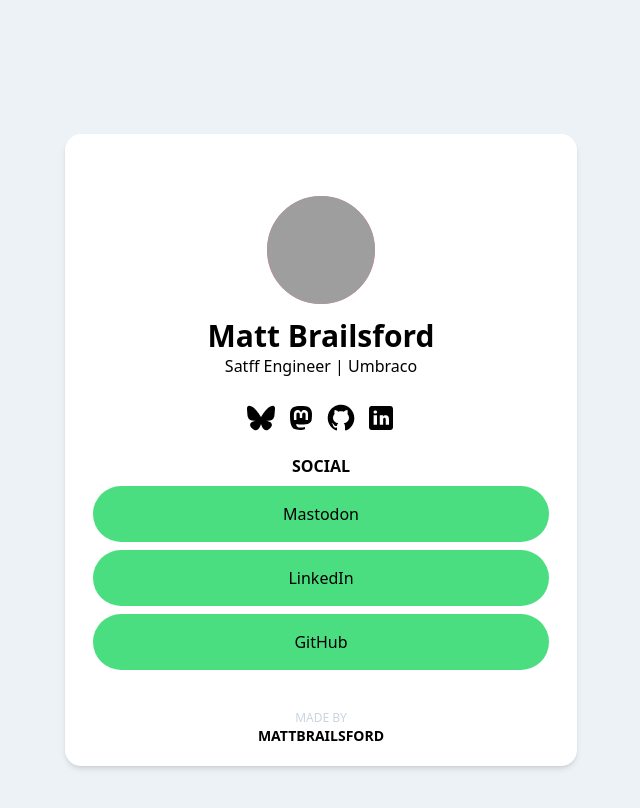
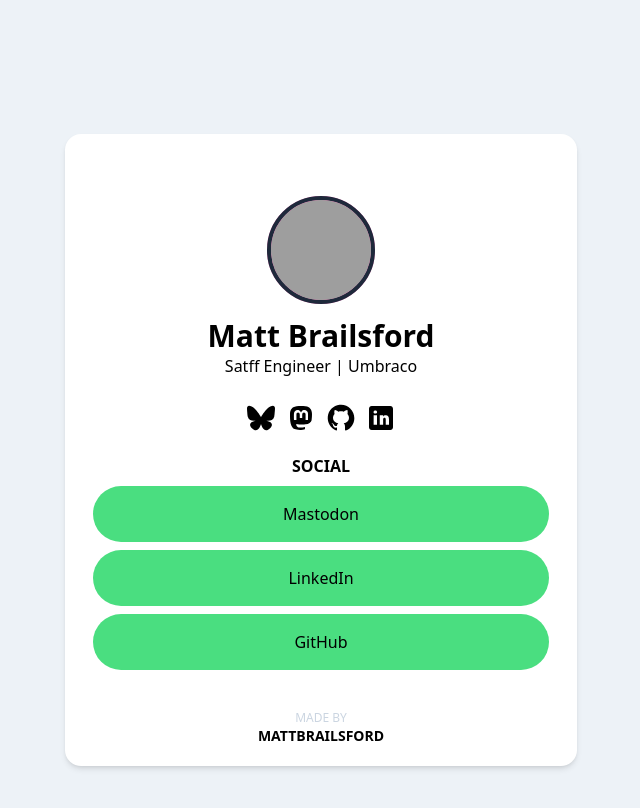
Before and after one commit to mattbrailsford/bio, a Jekyll site: the page built from docs/index.md, in a window 1280 px wide. Shown: the top 808 px of the page, without its empty margins (319-959 px from the left). Built offline with Jekyll 4.4.1, drawn with Linux system fonts in a browser that asks for light colours; nearby versions of some CDN libraries; grey boxes are pictures that could not be loaded.

Commit message:
Added border to avatar

```diff
--- a/docs/_layouts/default.html
+++ b/docs/_layouts/default.html
@@ -35,7 +35,7 @@
         <div class="relative flex h-32 w-full justify-center">
             <div class="absolute flex h-32 w-full justify-center md:rounded-xl"></div>
             <div class="absolute -bottom-12 flex h-[120px] w-[120px] rounded-full border-[6px] border-white bg-pink-400 dark:!border-navy-700">
-                <img class="h-full w-full rounded-full" src='https://cdn.masto.host/umbracocommunitysocial/accounts/avatars/110/588/932/286/986/820/original/896a9604ea8cd43d.png' alt="" />
+                <img class="h-full w-full rounded-full border-4 border-slate-800" src='https://cdn.masto.host/umbracocommunitysocial/accounts/avatars/110/588/932/286/986/820/original/896a9604ea8cd43d.png' alt="" />
             </div>
         </div>
 
```
